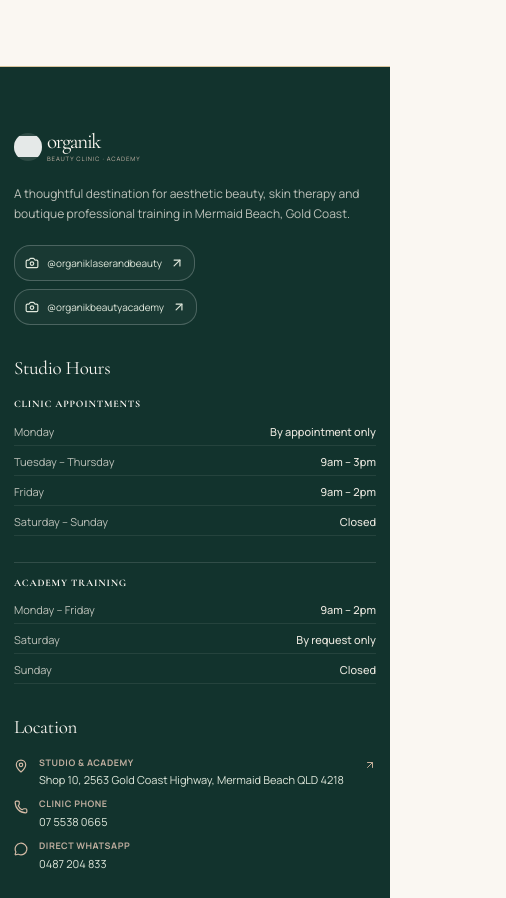
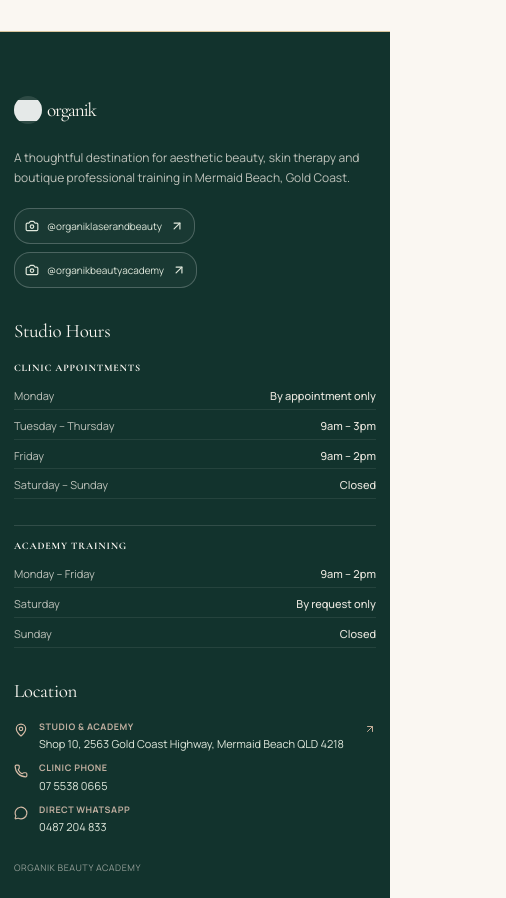
Before and after one commit to owaisshafqat597-a11y/final-demo, a React (Vite) app: page /academy/shop in a window 390 px wide. Shown: the part 1707-2605 px from the top of the page, 506 px wide, since content can reach past the window. Built offline with nearby package versions, Linux system fonts and the light colour scheme; grey boxes are pictures that could not be loaded; the HTML template or start-up script is replaced by a standard one.

Commit message:
Fix mobile header sizing and eliminate horizontal overflow on 360px and 390px viewports

```diff
--- a/src/index.css
+++ b/src/index.css
@@ -97,6 +97,11 @@
 }
 
 /* BASE STYLING & TYPOGRAPHY */
+html {
+  overflow-x: hidden;
+  max-width: 100vw;
+}
+
 body {
   font-family: var(--sans);
   background-color: var(--color-canvas-neutral);
@@ -106,6 +111,7 @@ body {
   margin: 0;
   padding: 0;
   overflow-x: hidden;
+  max-width: 100vw;
   -webkit-font-smoothing: antialiased;
 }
 
@@ -351,6 +357,36 @@ p {
   display: inline-flex;
   align-items: center;
   gap: 4px;
+}
+
+@media (max-width: 768px) {
+  .site-header__cta {
+    display: none !important;
+  }
+  .site-header__main {
+    padding-top: 10px;
+    padding-bottom: 10px;
+    gap: 8px;
+  }
+  .division-switch {
+    padding: 2px;
+  }
+  .division-switch a {
+    padding: 5px 10px;
+    font-size: 11px;
+  }
+  .brand-lockup__name {
+    font-size: 1.2rem;
+  }
+  .brand-lockup__caption {
+    display: none;
+  }
+  .clinic-notice-compact {
+    font-size: 11px;
+    padding: 6px 10px;
+    gap: 6px;
+    flex-wrap: wrap;
+  }
 }
 
 /* ==========================================================================
```
